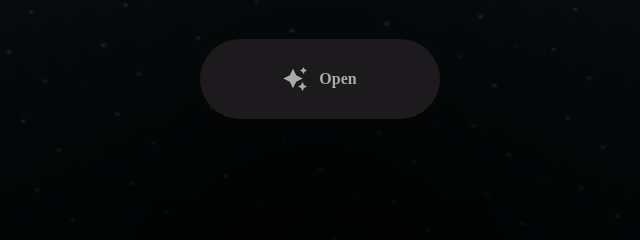
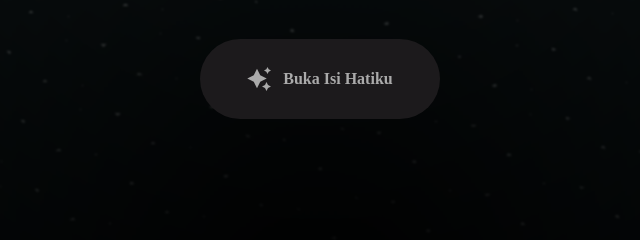
Before and after one commit to Fad17ah/Flower2-Yolla, a plain HTML site: page index.html in a window 1280 px wide. Shown: the part 441-681 px from the top of the page, 320-960 px from the left. Drawn offline with Linux system fonts and the light colour scheme.

Commit message:
Update index.html

```diff
--- a/index.html
+++ b/index.html
@@ -7,7 +7,7 @@
   <link rel="stylesheet" href="css/index.css">
 
   <!-- Document Title -->
-  <title>I Have Something</title>
+  <title>Wahai Bidadariku</title>
 </head>
 
 <body>
@@ -26,7 +26,7 @@
         </path>
       </svg>
 
-      <span class="text">Open</span>
+      <span class="text">Buka Isi Hatiku</span>
     </a>
   </div>
 
```
